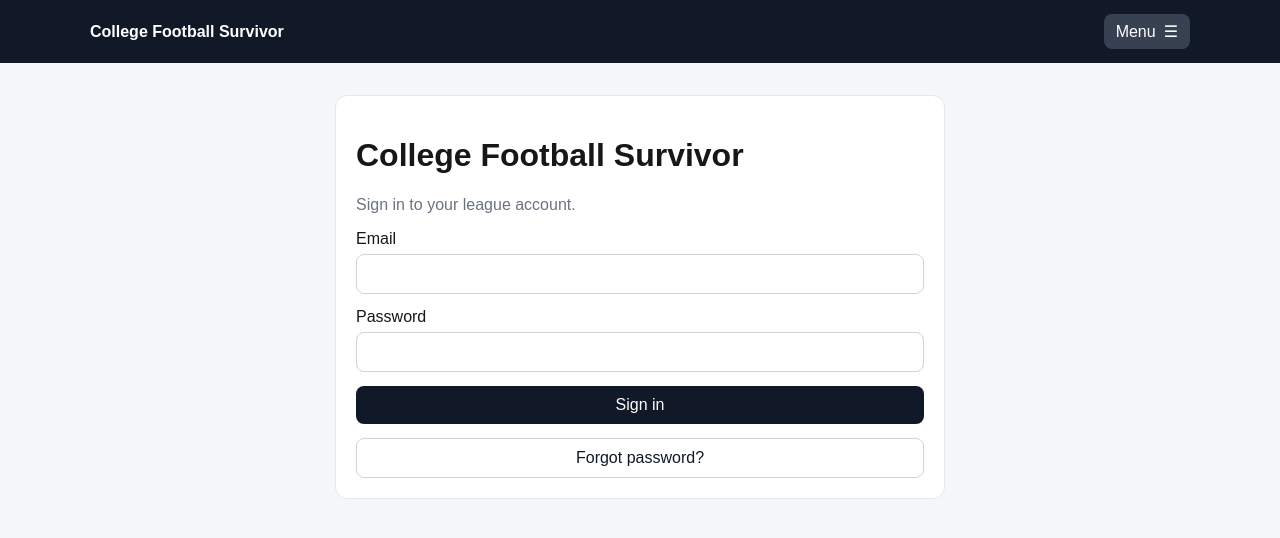
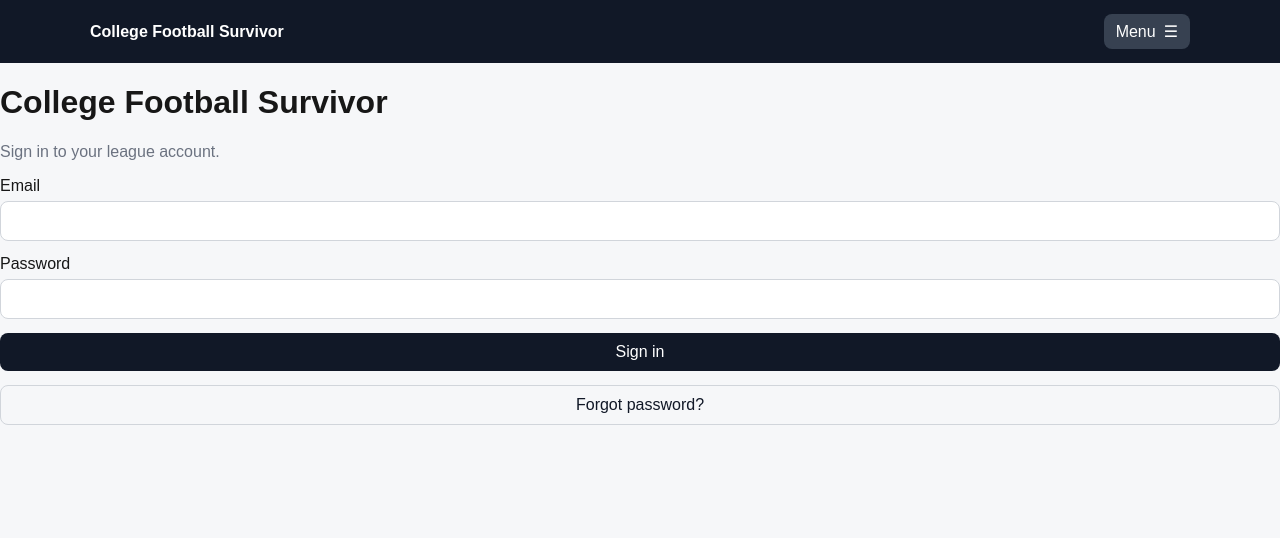
Before and after one commit to north187mn-a11y/CFPNorthup, a Next.js app: page /login in a window 1280 px wide. Shown: the top 538 px of the page. Built offline with nearby package versions, Linux system fonts and the light colour scheme; no server answers.

Commit message:
Redesign login page with championship trophy

```diff
--- a/app/login/page.tsx
+++ b/app/login/page.tsx
@@ -21,7 +21,7 @@ export default function Login() {
     if (error) { setError(error.message); return; }
     setMessage('Password reset email sent. Check your inbox and spam/junk folder.');
   }
-  return <main className="container narrow"><div className="card">
+  return <main className="login-page"><div className="login-trophy" aria-hidden="true"></div><div className="login-card">
     <h1>College Football Survivor</h1><p className="muted">Sign in to your league account.</p>
     <form onSubmit={submit} className="form-stack">
       <label>Email<input type="email" required value={email} onChange={e=>setEmail(e.target.value)} /></label>
```
